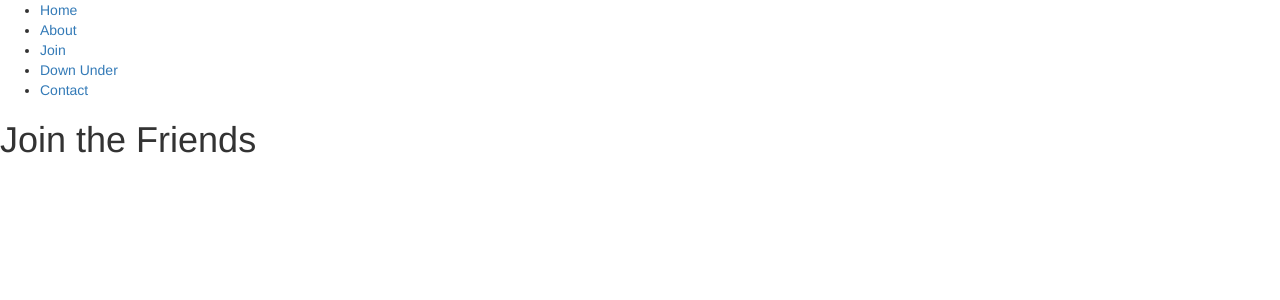
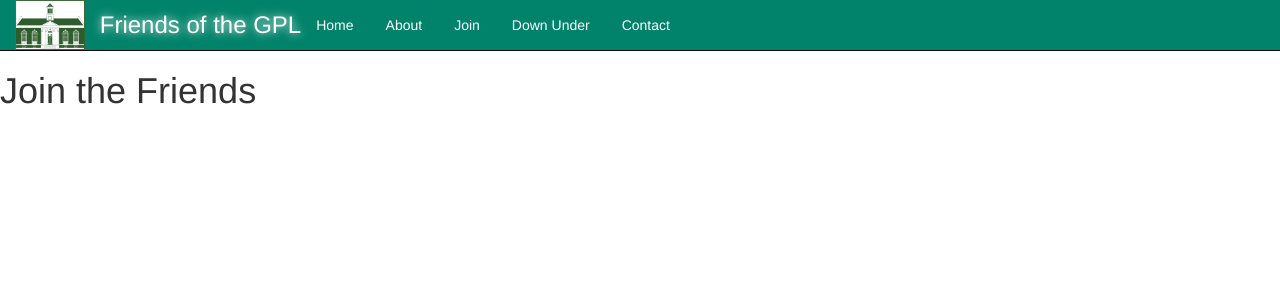
Before and after one commit to dscush/friendsgpl, a Django app: template templates/friends/join.html in a window 1280 px wide. Shown: the top 300 px of the page. Run offline with Django 3.2, Linux system fonts and the light colour scheme; the template is opened without the code that fills it, so the values that code supplies are empty; style sheets or scripts are compiled from the project's sources; some libraries are stand-ins or nearby versions.

Commit message:
Add Sass and some styling

```diff
--- /dev/null
+++ b/static/_footer.scss
@@ -0,0 +1,11 @@
+/* Custom page footer */
+.footer {
+  padding-top: 19px;
+  color: #777;
+  border-top: 1px solid #e5e5e5;
+
+    address .fa {
+        width: 25px;
+        text-align: center;
+    }
+}
--- /dev/null
+++ b/static/_header.scss
@@ -0,0 +1,79 @@
+$jumbotron_bg_color: #00A787;
+$navbar_bg_color: darken($jumbotron_bg_color, 7%);
+$navpill_bg_color: $jumbotron_bg_color;
+$jumbotron_color: #fff;
+$navbar_color: #fff;
+$navpill_external_color: $navbar_color;
+$navpill_external_bg_color: darken($jumbotron_bg_color, 7%);
+$navpill_hover_bg_color: darken($jumbotron_bg_color, 20%);
+
+/* Custom page header */
+header {
+	border-bottom: 1px solid #e5e5e5;
+
+	/* Make the masthead heading the same height as the navigation */
+	h3 {
+		color: #fff;
+		text-shadow: 0 0 10px white;
+		margin-top: 0;
+		margin-bottom: 0;
+		line-height: 50px;
+		padding-bottom: 19px;
+		display: inline;
+	}
+	a.navbar-brand {
+		margin-top: 0;
+		margin-bottom: 0;
+		padding-top: 0px;
+		line-height: 50px;
+		img {
+			margin: 0px;
+			padding: 0px;
+			height: 50px;
+		}
+	}
+}
+
+
+/* Main marketing message and sign up button */
+.jumbotron {
+	margin: 0px auto;
+	padding: 20px 20px;
+	border-bottom: 1px solid #e5e5e5;
+	background: $jumbotron_bg_color;
+	color: #fff;
+	.btn {
+		font-size: 21px;
+		padding: 14px 24px;
+	}
+	h1 {
+		text-shadow: 0 0 10px white;
+	}
+}
+
+
+
+.navbar-inverse {
+	background: $navbar_bg_color;
+	color: $navbar_color;
+	.navbar-nav {
+		> .open {
+			> a, > a:hover, > a:focus {
+				background: $navpill_bg_color;
+			}
+		}
+		> :not(.open) {
+			> a {
+				color: $navbar_color;
+			}
+			> a:hover {
+				text-shadow: 0 0 3px $navbar_color;
+				background: $navpill_hover_bg_color;
+			}
+		}
+		> .external > a {
+			background: $navpill_external_bg_color;
+			color: $navpill_external_color;
+		}
+	}
+}
--- /dev/null
+++ b/static/main.scss
@@ -0,0 +1,76 @@
+$icon-font-path: '../fonts/';
+
+// bower:scss
+//@import "bower_components/bootstrap-sass/assets/stylesheets/_bootstrap.scss";
+//@import "bower_components/font-awesome/scss/font-awesome.scss";
+//@import "bower_components/bootstrap-social/bootstrap-social.scss";
+// endbower
+
+@import 'header';
+@import 'footer';
+//@import 'screensize_pull';
+
+.browserupgrade {
+  margin: 0.2em 0;
+  background: #ccc;
+  color: #000;
+  padding: 0.2em 0;
+}
+
+/* Space out content a bit */
+body {
+  padding-top: 50px;
+}
+
+/* Everything but the jumbotron gets side spacing for mobile first views */
+.header,
+.content,
+.footer {
+  padding-left: 15px;
+  padding-right: 15px;
+}
+
+/* Responsive: Portrait tablets and up */
+@media screen and (min-width: 768px) {
+  .container {
+    max-width: 730px;
+  }
+
+  /* Remove the padding we set earlier */
+  .header,
+  .content,
+  .footer {
+    padding-left: 0;
+    padding-right: 0;
+  }
+
+
+  /* Remove the bottom border on the jumbotron for visual effect */
+  .jumbotron {
+    border-bottom: 0;
+  }
+}
+
+.row-header {
+  margin: 0px auto;
+  padding: 0px 0px;
+}
+.row-content {
+  margin: 0px auto;
+  padding: 50px 0px;
+  border-bottom: 1px ridge;
+  min-height: 400px;
+}
+.row-footer {
+  margin: 0px auto;
+  padding: 20px 0px;
+  background-color: #32393f;
+}
+
+//two workarounds for adblock overkill
+.my-fa-facebook:before {
+  content: "\f09a";
+}
+//.fb{
+//  @extend .btn-facebook
+//}
--- a/templates/friends/base.html
+++ b/templates/friends/base.html
@@ -1,5 +1,13 @@
+{% load static %}
+<html>
   <head>
     <link href="https://maxcdn.bootstrapcdn.com/bootstrap/3.3.7/css/bootstrap.min.css" rel="stylesheet" integrity="sha384-BVYiiSIFeK1dGmJRAkycuHAHRg32OmUcww7on3RYdg4Va+PmSTsz/K68vbdEjh4u" crossorigin="anonymous">
+    <link href="https://maxcdn.bootstrapcdn.com/font-awesome/4.7.0/css/font-awesome.min.css" rel="stylesheet" integrity="sha384-wvfXpqpZZVQGK6TAh5PVlGOfQNHSoD2xbE+QkPxCAFlNEevoEH3Sl0sibVcOQVnN" crossorigin="anonymous">
+    <link href="https://cdnjs.cloudflare.com/ajax/libs/bootstrap-social/5.1.1/bootstrap-social.min.css" rel="stylesheet">
+    {% load compress %}
+    {% compress css %}
+    <link rel="stylesheet" href="{% static 'main.scss' %}" type="text/x-scss" charset="utf-8">
+    {% endcompress %}
     <title>
       {% block title %}{% endblock %}
     </title>
@@ -10,3 +18,4 @@
 {% include "friends/footer.html" %}
   </body>
   <script src="https://maxcdn.bootstrapcdn.com/bootstrap/3.3.7/js/bootstrap.min.js" integrity="sha384-Tc5IQib027qvyjSMfHjOMaLkfuWVxZxUPnCJA7l2mCWNIpG9mGCD8wGNIcPD7Txa" crossorigin="anonymous"></script>
+</html>
--- a/templates/friends/header.html
+++ b/templates/friends/header.html
@@ -1,6 +1,18 @@
-    <header>
-        <nav>
-            <ul>
+{% load static %}
+    <header class="container">
+        <nav class="navbar navbar-inverse navbar-fixed-top" role="navigation">
+            <div class="navbar-header">
+                <button type="button" class="navbar-toggle collapsed" data-toggle="collapse" data-target="#navbar">
+                    <span class="sr-only">Toggle navigation</span>
+                    <span class="icon-bar"></span>
+                    <span class="icon-bar"></span>
+                    <span class="icon-bar"></span>
+                </button>
+                <a class="navbar-brand" ui-sref="app"><img src="{% static 'images/logo_no_words.png' %}"></a>
+                <h3>Friends of the GPL</h3>
+            </div>
+            <div id="navbar" class="navbar-collapse collapse">
+                <ul class="nav navbar-nav nav-pills pull-xs-left pull-sm-and-up-right">
                     <li>
                         <a class="" href="{% url 'home' %}">Home</a>
                     </li>
@@ -17,5 +29,6 @@
                         <a class="" href="{% url 'contact' %}">Contact</a>
                     </li>
                 </ul>
+            </div>
         </nav>
     </header>
```
Also changed, not shown: friends/settings.py (+13 -1 lines), static/_screensize_pull.scss (added, +46 -0 lines), static/images/logo_friends.png (added), static/images/logo_no_words.png (added), 1 other file. Lines whose indentation alone changed are shown as unchanged.
